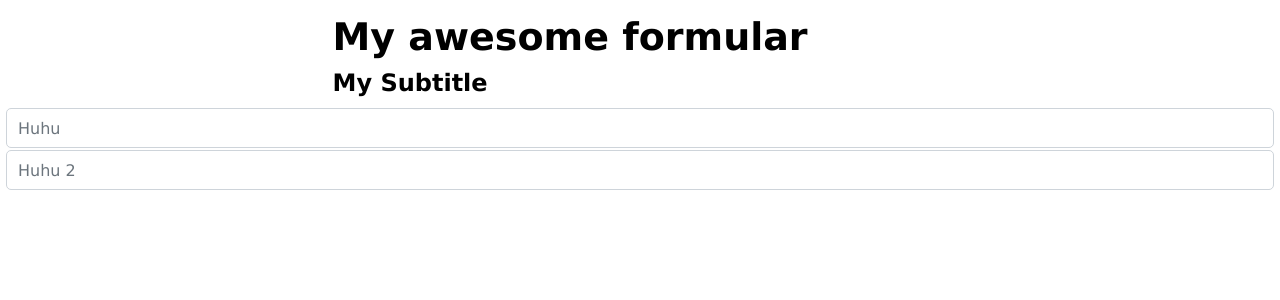
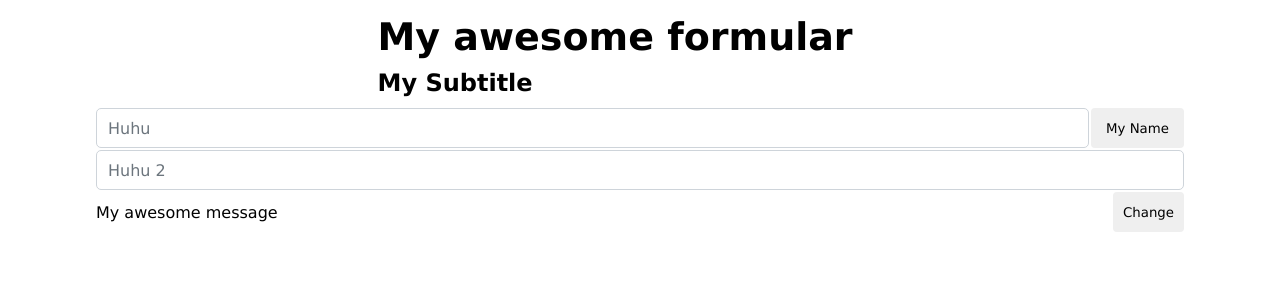
Before and after one commit to Gabbarowski/vue-template-crafter, a Vue app: page / in a window 1280 px wide. Shown: the top 300 px of the page. Built offline with nearby package versions, Linux system fonts and the light colour scheme.

Commit message:
More textbox functions

```diff
--- a/src/App.vue
+++ b/src/App.vue
@@ -7,8 +7,9 @@ crafter.addHeader("My awesome formular", "h3")
 crafter.addHeader("My Subtitle", "h5")
 crafter.setDefaultInputSize("100%", "100%", "100%")
 
-crafter.addInput("Huhu", "")
+crafter.addInput("Huhu", "").addButton("My Name").flexSize.setWidth("10rem")
 crafter.addInput("Huhu 2", "")
+crafter.addTextbox("My awesome message").addButton("Change")
 </script>
 
 <template>
@@ -20,4 +21,9 @@ crafter.addInput("Huhu 2", "")
 <style >
 @import "style.scss";
 
+.beg {
+  max-width: 109rem;
+  margin: auto;
+}
+
 </style>
--- a/src/components/Input/Input.ts
+++ b/src/components/Input/Input.ts
@@ -34,8 +34,13 @@ export class Input implements BodyTemplateItem {
         this.flexSize.setWidth(inputWidth.mobileWidth, inputWidth.tabletWidth, inputWidth.desktopWidth )
     }
 
+    /**
+     * Will be automatic set if you add the Button with Crafter Class
+     * @param crafter
+     */
     setCrafter(crafter: Crafter) {
         this.crafter = crafter
+        return this
     }
 
 
--- a/src/components/TemplateBoard/Crafter.ts
+++ b/src/components/TemplateBoard/Crafter.ts
@@ -7,6 +7,7 @@ import {Button} from "./../Button/Button";
 import {reactive} from "vue";
 import {FlexSizeManager} from "../Utility/FlexSizeManager";
 import {BoardItemElement, TemplatePosition} from "../Interfaces";
+import {Textbox} from "../Textbox/Textbox.ts";
 
 export interface DefaultObject {
     [key: string]: any;
@@ -117,6 +118,13 @@ export class Crafter <T extends object = DefaultObject> {
         return button as Button
     }
 
+    addTextbox(message: string) {
+        const textbox = reactive(new Textbox(message)) as Textbox
+        textbox.setCrafter(this)
+        this.bodyItems.push(textbox)
+        return textbox
+    }
+
     /**
      * Move the element to a specific position in the template.
      * You can also specify the exact position or move it up or down by one entry.
--- a/src/components/TemplateBoard/ItemTemplate.vue
+++ b/src/components/TemplateBoard/ItemTemplate.vue
@@ -2,6 +2,9 @@
   <InputTemplate v-if="item && Input.name === item.constructor.name"  :input-item="item as Input" />
   <template v-if="item && Button.name === item.constructor.name" >
     <ButtonTemplate :buttonItem="item as Button" />
+  </template>
+  <template v-if="item && Textbox.name === item.constructor.name" >
+    <TextboxTemplate :textbox="item as Textbox" />
   </template>
 </template>
 
@@ -12,6 +15,8 @@ import ButtonTemplate from "../Button/ButtonTemplate.vue";
 import InputTemplate from "../Input/InputTemplate.vue";
 import {PropType} from "vue";
 import {BoardItemElement} from "../Interfaces";
+import {Textbox} from "../Textbox/Textbox.ts";
+import TextboxTemplate from "../Textbox/TextboxTemplate.vue";
 
 const props = defineProps({
   item: Object as PropType<BoardItemElement>
--- a/src/components/Textbox/Textbox.ts
+++ b/src/components/Textbox/Textbox.ts
@@ -18,7 +18,21 @@ export class Textbox implements BodyTemplateItem {
     constructor(message: string) {
         const store = useTemplateCrafterStore();
         this.cssClasses.addClass(store.styleSetting.cssDefaultClass.textbox)
+        this.flexSize.setWidth(
+            store.styleSetting.itemDefaultWidth.textbox.mobileWidth,
+            store.styleSetting.itemDefaultWidth.textbox.tabletWidth,
+            store.styleSetting.itemDefaultWidth.textbox.desktopWidth
+        )
         this.message = message
+    }
+
+    /**
+     * Will be automatic set if you add the Button with Crafter Class
+     * @param crafter
+     */
+    setCrafter(crafter: Crafter) {
+        this.crafter = crafter
+        return this
     }
 
     /**
--- a/src/components/Textbox/TextboxTemplate.vue
+++ b/src/components/Textbox/TextboxTemplate.vue
@@ -1,5 +1,5 @@
 <template>
-<div v-if="textbox" :class="crafterStore.styleSetting.cssDefaultClass.textboxWrapper">
+<div v-if="textbox" :class="crafterStore.styleSetting.cssDefaultClass.textboxWrapper" :style="textbox.flexSize.inlineStyleCode.value">
   <div :class="textbox.cssClasses.toString()">
     {{ textbox.message }}
   </div>
--- a/src/components/Utility/FlexSizeManager.ts
+++ b/src/components/Utility/FlexSizeManager.ts
@@ -37,6 +37,12 @@ export class FlexSizeManager {
      * @param desktopWidth
      */
     setWidth(mobileWidth: string|null, tabletWidth: string|null, desktopWidth: string|null): void {
+        if(mobileWidth && !tabletWidth) {
+            tabletWidth = mobileWidth
+        }
+        if(mobileWidth && !desktopWidth) {
+            desktopWidth = mobileWidth
+        }
         this.mobileWidth = mobileWidth
         this.tabletWidth = tabletWidth
         this.desktopWidth = desktopWidth
--- a/src/components/Utility/StyleSettings.ts
+++ b/src/components/Utility/StyleSettings.ts
@@ -23,7 +23,7 @@ export class StyleSettings {
         textbox: {
             mobileWidth: "100%",
             tabletWidth: "100%",
-            desktop: "100%"
+            desktopWidth: "100%"
         }
     }
     breakPoints = {
--- a/src/style.scss
+++ b/src/style.scss
@@ -34,6 +34,7 @@ body {
   width: 100%;
   padding: 5px;
   margin: 0px;
+  font-size: 1.6rem;
   font-family: Verdana, serif;
   box-sizing: border-box;
   //@include responsive-font-size(1.8rem, 3vw, 4.8rem);
@@ -54,6 +55,7 @@ body {
   display: flex;
   justify-content: center;
   flex-wrap: wrap;
+  margin-left: 0rem;
 }
 
 .c-template-wrapper-body {
@@ -218,6 +220,7 @@ body {
   transition: 0.2s opacity;
   box-sizing: border-box;
   height: 100%;
+  min-height: 4rem;
 }
 
 .c-button-primary {
@@ -257,3 +260,17 @@ body {
   font-size: 1.2rem;
   margin-left: 0.2rem;
 }
+
+.c-textbox-wrapper {
+  min-height: 4rem;
+  display: flex;
+  box-sizing: border-box;
+  gap: 0.2rem;
+  text-align: left;
+}
+
+.c-textbox {
+  width: 100%;
+  margin-top: auto;
+  margin-bottom: auto;
+}
```
